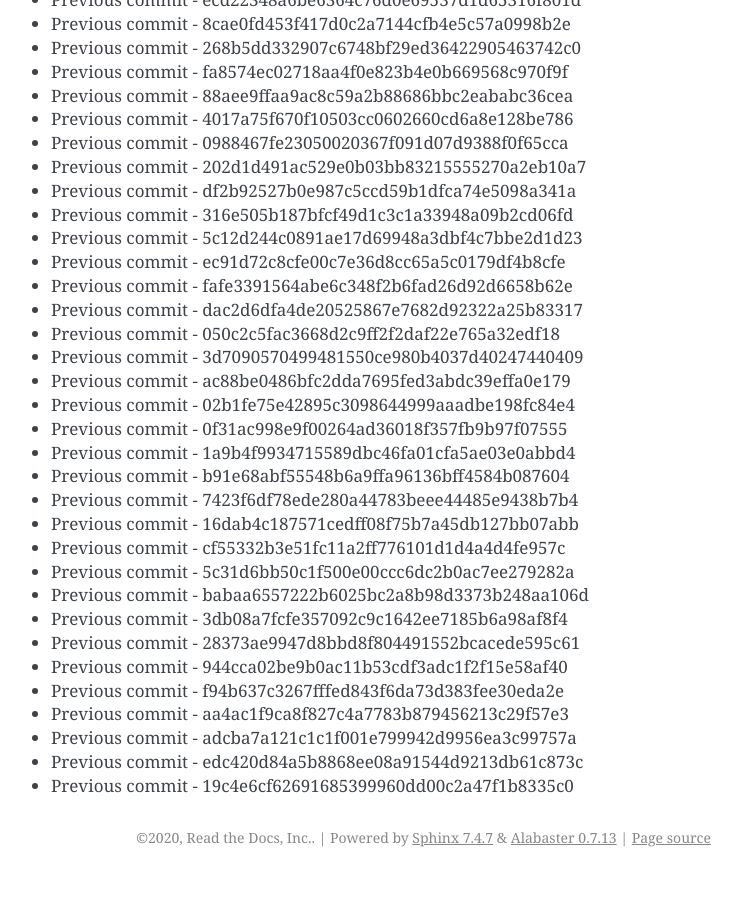
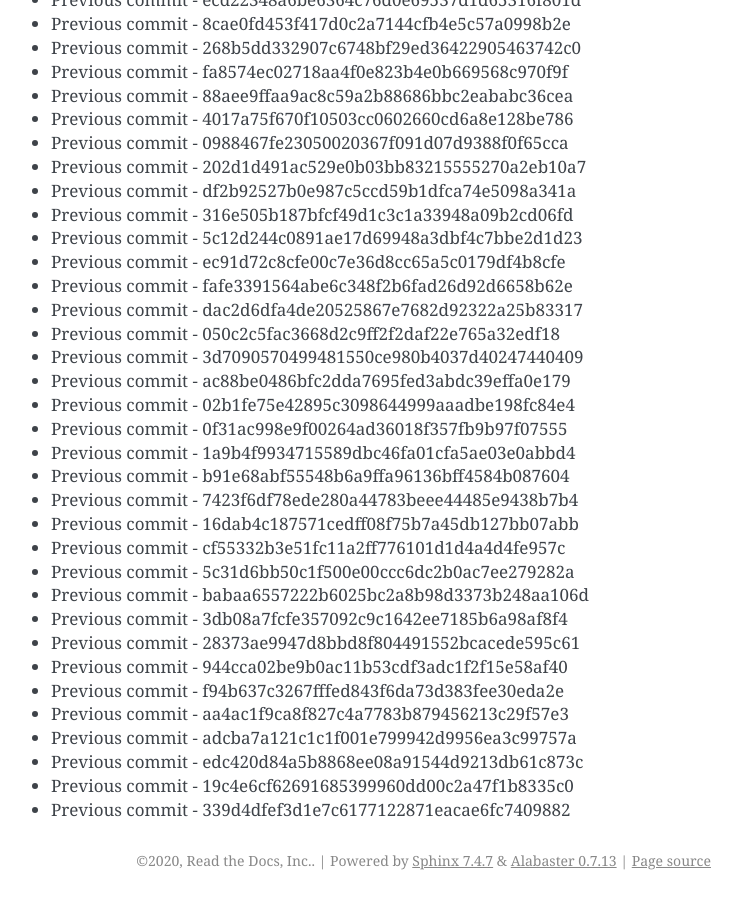
Before and after one commit to readthedocs/rtd-git-stresstest, a Sphinx documentation site: the page built from docs/updates.rst, in a window 1280 px wide and 900 px high, scrolled down 92987 px. Shown: the whole window, without its empty margins (399-1141 px from the left). Built offline with Sphinx 7.4.7, drawn with Linux system fonts in a browser that asks for light colours; before the commit the page ends 93864 px from its top, so only the background shows below that.

Commit message:
Generating commit from previous: 339d4dfef3d1e7c6177122871eacae6fc7409882

```diff
--- a/docs/updates.rst
+++ b/docs/updates.rst
@@ -3939,3 +3939,4 @@ It can be tested for any performance characteristics.
 * Previous commit - adcba7a121c1c1f001e799942d9956ea3c99757a
 * Previous commit - edc420d84a5b8868ee08a91544d9213db61c873c
 * Previous commit - 19c4e6cf62691685399960dd00c2a47f1b8335c0
+* Previous commit - 339d4dfef3d1e7c6177122871eacae6fc7409882
```
